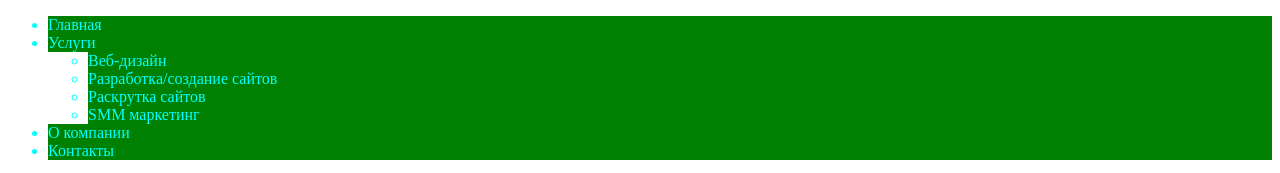
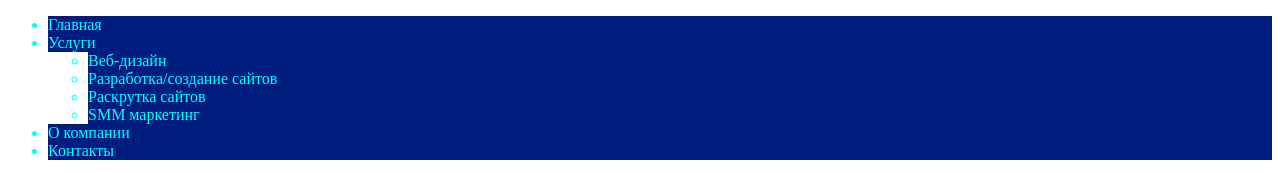
Before and after one commit to AlexTester01/Git-course, a plain HTML site: page index.html in a window 1280 px wide. Shown: the top 173 px of the page. Drawn offline with Linux system fonts and the light colour scheme.

```diff
--- a/style.css
+++ b/style.css
@@ -1,4 +1,4 @@
 li{
     color:aqua;
-    background:green;
+    background:rgb(0, 30, 128);
 }
```
